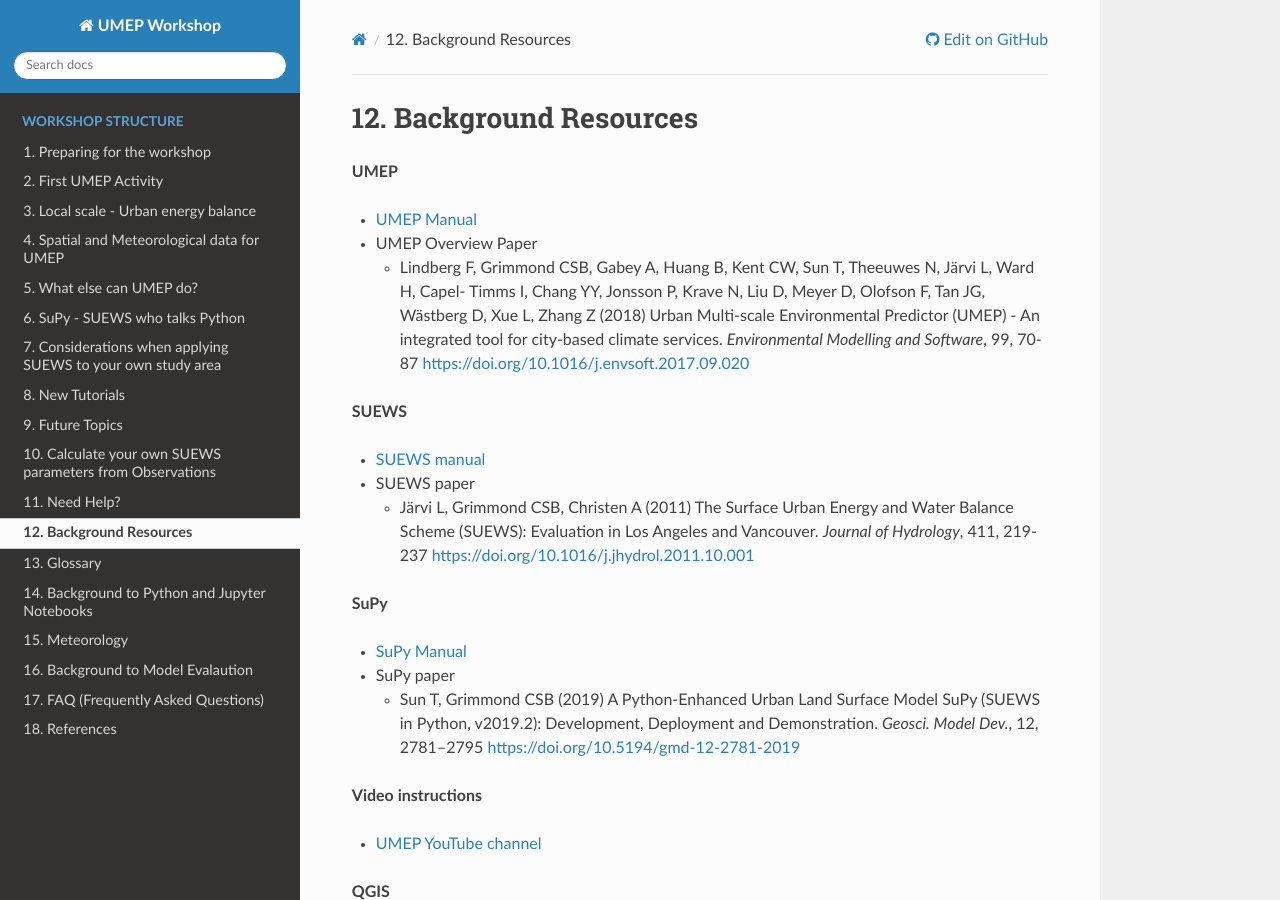
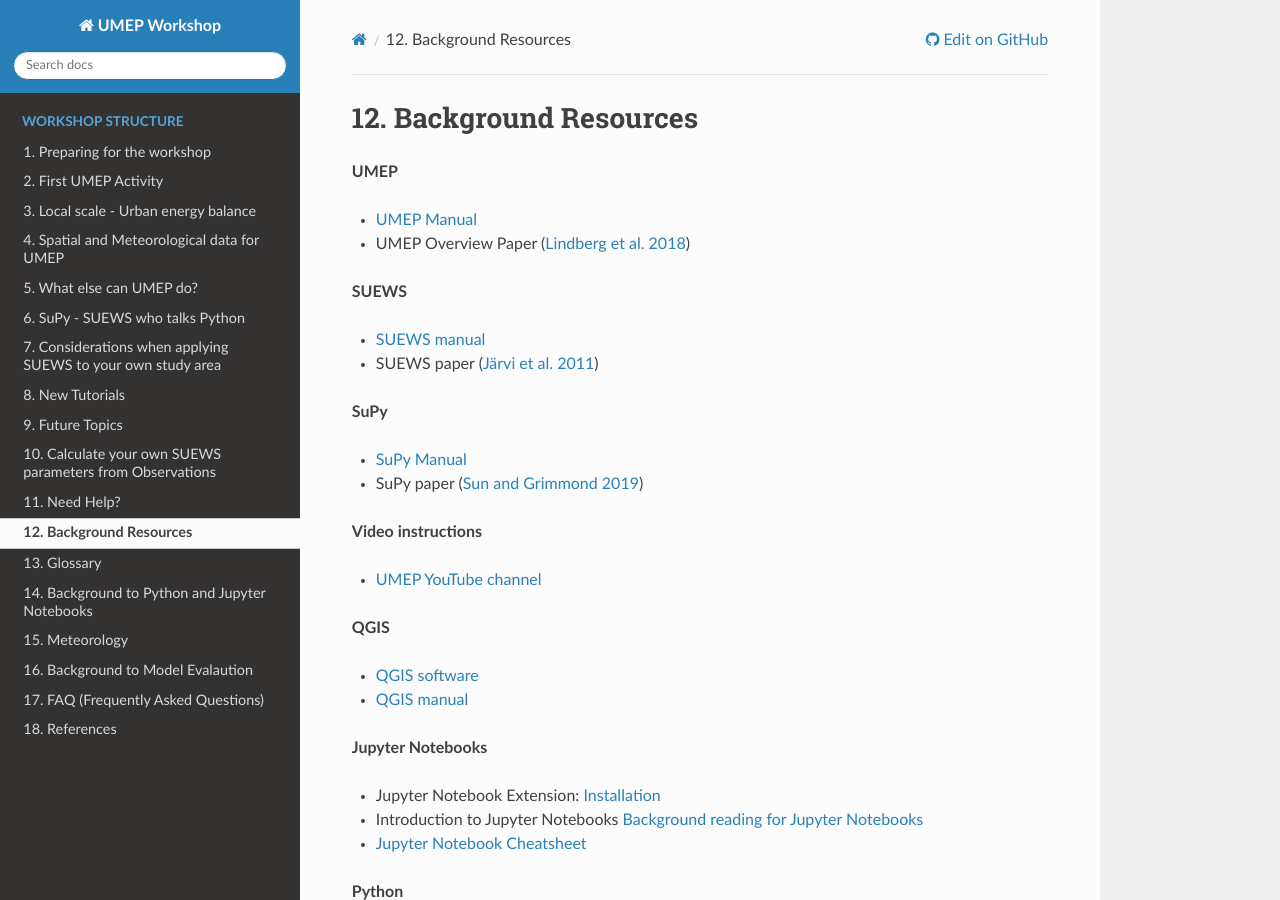
Before and after one commit to Urban-Meteorology-Reading/UMEP-Workshop, a Sphinx documentation site: the page built from source/Background-Resources.rst, in a window 1280 px wide and 900 px high. Built offline with Sphinx 7.4.7 and the Read the Docs theme 2.0.0, drawn with Linux system fonts in a browser that asks for light colours.

Commit message:
Update Background-Resources.rst

```diff
--- a/source/Background-Resources.rst
+++ b/source/Background-Resources.rst
@@ -5,40 +5,19 @@
 
 **UMEP**
 
+-  `UMEP Manual <https://umep-docs.readthedocs.io/en/latest/>`__
+-  UMEP Overview Paper (`Lindberg et al. 2018 <Lindberg2018>`)
 
--  `UMEP Manual <https://umep-docs.readthedocs.io/en/latest/>`__
-
--  UMEP Overview Paper
-
-   -  Lindberg F, Grimmond CSB, Gabey A, Huang B, Kent CW, Sun T,
-      Theeuwes N, Järvi L, Ward H, Capel- Timms I, Chang YY, Jonsson P,
-      Krave N, Liu D, Meyer D, Olofson F, Tan JG, Wästberg D, Xue L,
-      Zhang Z (2018) Urban Multi-scale Environmental Predictor (UMEP) -
-      An integrated tool for city-based climate services. *Environmental
-      Modelling and Software*, 99, 70-87
-      `https://doi.org/10.1016/j.envsoft.2017.09.020 <https://www.sciencedirect.com/science/article/pii/S1364815217304140>`__
 
 **SUEWS**
 
 -  `SUEWS manual <https://suews-docs.readthedocs.io/en/latest/>`__
-
--  SUEWS paper
-
-   -  Järvi L, Grimmond CSB, Christen A (2011) The Surface Urban Energy
-      and Water Balance Scheme (SUEWS): Evaluation in Los Angeles and
-      Vancouver. *Journal of Hydrology*, 411, 219-237
-      `https://doi.org/10.1016/j.jhydrol.2011.10.001 <https://www.sciencedirect.com/science/article/pii/S0022169411006937?via%3Dihub>`__
+-  SUEWS paper (`Järvi et al. 2011 <Jarvi2011>`)
 
 **SuPy**
 
 -  `SuPy Manual <https://SuPy.readthedocs.io/en/latest/>`__
-
--  SuPy paper
-
-   -  Sun T, Grimmond CSB (2019) A Python-Enhanced Urban Land Surface
-      Model SuPy (SUEWS in Python, v2019.2): Development, Deployment and
-      Demonstration. *Geosci. Model Dev.*, 12, 2781–2795
-      https://doi.org/10.5194/gmd-12-2781-2019
+-  SuPy paper (`Sun and Grimmond 2019 <Sun2019>`)
 
 **Video instructions**
 
```
